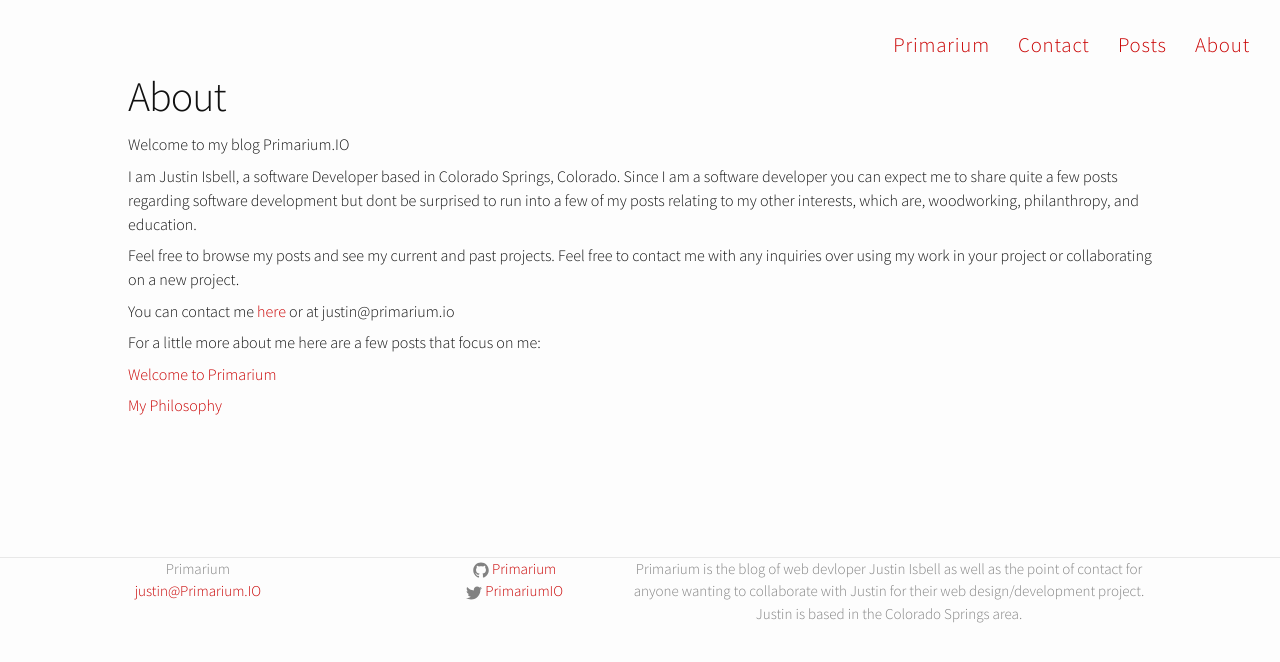
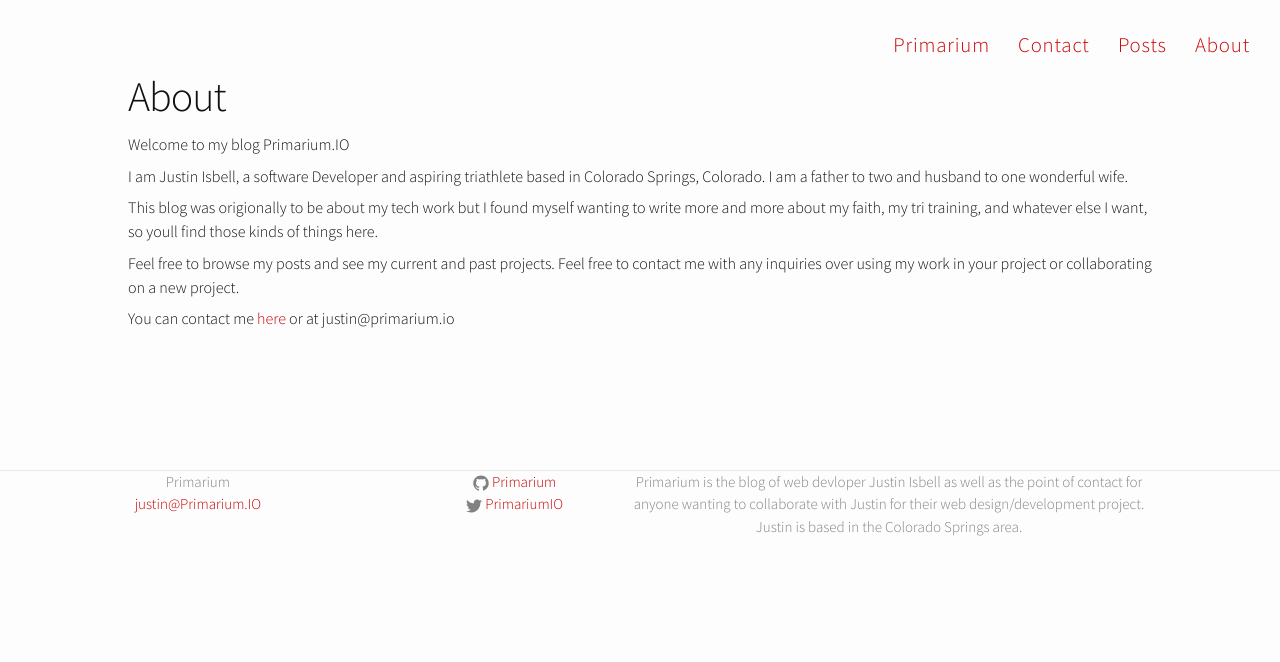
Before and after one commit to primarium/Primarium, a Jekyll site: the page built from about.md, in a window 1280 px wide. Shown: the top 662 px of the page. Built offline with Jekyll 4.4.1, drawn with Linux system fonts in a browser that asks for light colours.

Commit message:
Edited About, New Post

```diff
--- a/about.md
+++ b/about.md
@@ -5,15 +5,11 @@ permalink: /about/
 ---
 
 <p>Welcome to my blog Primarium.IO </p>
-<p>I am Justin Isbell, a software Developer based in Colorado Springs, Colorado. Since I am a software developer you can expect me to share quite a few posts regarding software development but
-dont be surprised to run into a few of my posts relating to my other interests, which are, woodworking, philanthropy, and education.</p>
+<p>I am Justin Isbell, a software Developer and aspiring triathlete based in Colorado Springs, Colorado. I am a father to two and husband to one wonderful wife.
+</p>
+
+<p>This blog was origionally to be about my tech work but I found myself wanting to write more and more about my faith, my tri training, and whatever else I want, so youll find those kinds of things here.</p>
 
 <p>Feel free to browse my posts and see my current and past projects. Feel free to contact me with any inquiries over using my work in your project or collaborating on a new project.</p>
 
 <p>You can contact me <a class="aboutlink" href="https://www.primarium.io/contact">here</a> or at justin@primarium.io</p>
-
-For a little more about me here are a few posts that focus on me:
-
-<a class="aboutlink" href="https://primarium.io/general/2016/09/06/welcome-to-primarium.html">Welcome to Primarium</a>
-
-<a class="aboutlink" href="https://primarium.io/tech/2016/09/07/my-philosophy.html">My Philosophy</a>
```
Also changed, not shown: _posts/2017-11-27-Starting-Tri-Training.markdown (added, +11 -0 lines).
